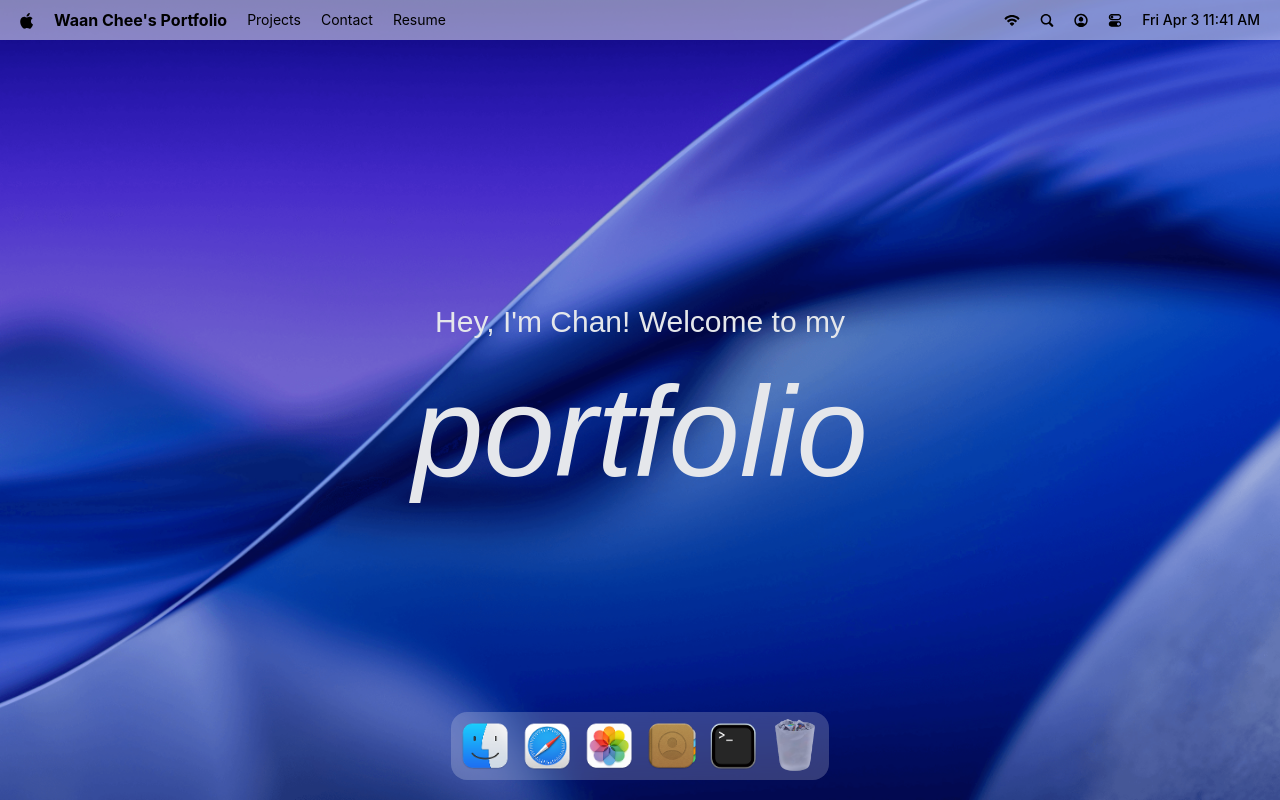
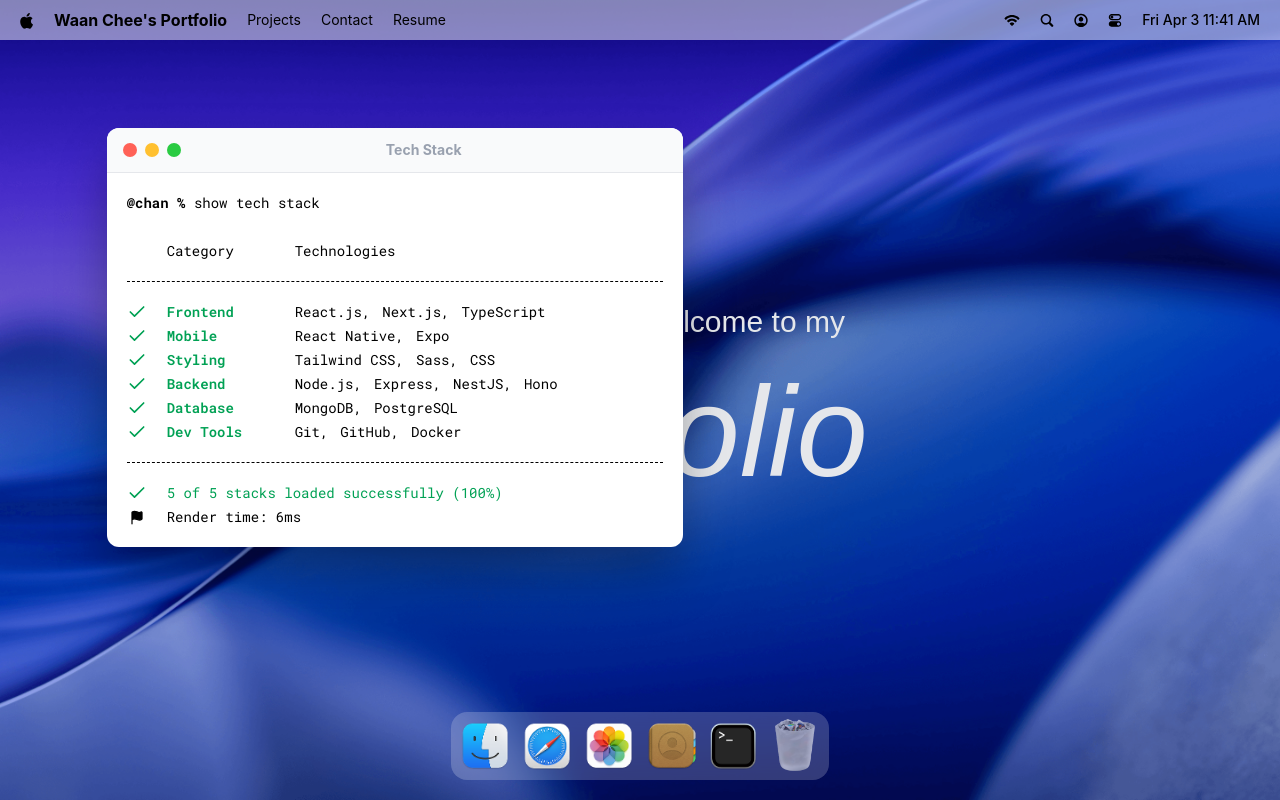
Before and after one commit to WaanChee/MacOS_Portfolio, a React (Vite) app: page / in a window 1280 px wide. Both pictures are taken after a click on the button 733 px from the left and 746 px from the top of the page. Built offline with nearby package versions, Linux system fonts and the light colour scheme; a web font is replaced by a local one.

Commit message:
implement a hoc for managing window states and add the first window - terminal

```diff
--- a/package.json
+++ b/package.json
@@ -14,11 +14,13 @@
     "@tailwindcss/vite": "^4.2.2",
     "dayjs": "^1.11.20",
     "gsap": "^3.14.2",
+    "immer": "^11.1.4",
     "lucide-react": "^1.7.0",
     "react": "^19.2.4",
     "react-dom": "^19.2.4",
     "react-tooltip": "^5.30.0",
-    "tailwindcss": "^4.2.2"
+    "tailwindcss": "^4.2.2",
+    "zustand": "^5.0.12"
   },
   "devDependencies": {
     "@eslint/js": "^9.39.4",
--- a/src/App.jsx
+++ b/src/App.jsx
@@ -1,6 +1,12 @@
 //import Navbar from "#components/Navbar.jsx";
 //import Welcome from "#components/Welcome.jsx";
+import gsap from "gsap";
+import { Draggable } from "gsap/Draggable";
+
 import { Dock, Navbar, Welcome } from "#components";
+import { Terminal } from "#windows";
+
+gsap.registerPlugin(Draggable);
 
 const App = () => {
   return (
@@ -8,6 +14,8 @@
       <Navbar />
       <Welcome />
       <Dock />
+
+      <Terminal />
     </main>
   );
 };
--- a/src/components/Dock.jsx
+++ b/src/components/Dock.jsx
@@ -4,8 +4,10 @@
 
 import { useRef } from "react";
 import { useGSAP } from "@gsap/react";
+import useWindowStore from "#store/window";
 
 const Dock = () => {
+  const { openWindow, closeWindow, windows } = useWindowStore();
   const dockRef = useRef(null);
 
   useGSAP(() => {
@@ -59,7 +61,17 @@
   }, []);
 
   const toggleApp = (app) => {
-    // TODO - Implement Open Window Logic
+    if (!app.canOpen) return;
+
+    const window = windows[app.id];
+
+    if (window.isOpen) {
+      closeWindow(app.id);
+    } else {
+      openWindow(app.id);
+    }
+
+    console.log(windows);
   };
 
   return (
--- /dev/null
+++ b/src/components/WindowControls.jsx
@@ -0,0 +1,15 @@
+import useWindowStore from "#store/window";
+
+const WindowControls = ({ target }) => {
+  const { closeWindow } = useWindowStore();
+
+  return (
+    <div id="window-controls">
+      <div className="close" onClick={() => closeWindow(target)} />
+      <div className="minimize" />
+      <div className="maximize" />
+    </div>
+  );
+};
+
+export default WindowControls;
--- a/src/components/index.js
+++ b/src/components/index.js
@@ -1,5 +1,6 @@
 import Navbar from "./Navbar";
 import Welcome from "./Welcome";
 import Dock from "./Dock";
+import WindowControls from "./WindowControls";
 
-export { Navbar, Welcome, Dock };
+export { Navbar, Welcome, Dock, WindowControls };
--- /dev/null
+++ b/src/hoc/WindowWrapper.jsx
@@ -0,0 +1,55 @@
+import useWindowStore from "#store/window";
+import { useGSAP } from "@gsap/react";
+import { useLayoutEffect, useRef } from "react";
+import gsap from "gsap";
+import { Draggable } from "gsap/Draggable";
+
+const WindowWrapper = (Component, windowKey) => {
+  const Wrapped = (props) => {
+    const { focusWindow, windows } = useWindowStore();
+    const { isOpen, zIndex } = windows[windowKey];
+    const ref = useRef(null);
+
+    useGSAP(() => {
+      const el = ref.current;
+      if (!el || !isOpen) return;
+
+      el.style.display = "block";
+
+      gsap.fromTo(
+        el,
+        { scale: 0.8, opacity: 0, y: 40 },
+        { scale: 1, opacity: 1, y: 0, duration: 0.4, ease: "power3.out" },
+      );
+    }, [isOpen]);
+
+    useGSAP(() => {
+      const el = ref.current;
+      if (!el) return;
+
+      const [instance] = Draggable.create(el, {
+        onPress: () => focusWindow(windowKey),
+      });
+
+      return () => instance.kill();
+    }, []);
+
+    useLayoutEffect(() => {
+      const el = ref.current;
+      if (!el) return;
+      el.style.display = isOpen ? "block" : "none";
+    }, [isOpen]);
+
+    return (
+      <section id={windowKey} ref={ref} style={{ zIndex }} className="absolute">
+        <Component {...props} />
+      </section>
+    );
+  };
+
+  Wrapped.displayName = `WindowWrapper(${Component.displayName || Component.name || "Component"})`;
+
+  return Wrapped;
+};
+
+export default WindowWrapper;
--- /dev/null
+++ b/src/store/window.js
@@ -0,0 +1,35 @@
+import { INITIAL_Z_INDEX, WINDOW_CONFIG } from "#constants";
+import { immer } from "zustand/middleware/immer";
+import { create } from "zustand";
+
+const useWindowStore = create(
+  immer((set) => ({
+    windows: WINDOW_CONFIG,
+    nextZIndex: INITIAL_Z_INDEX + 1,
+
+    openWindow: (windowkey, data = null) =>
+      set((state) => {
+        const win = state.windows[windowkey];
+        if (!win) return;
+        win.isOpen = true;
+        win.zIndex = state.nextZIndex;
+        win.data = data ?? win.data;
+        state.nextZIndex++;
+      }),
+    closeWindow: (windowkey) =>
+      set((state) => {
+        const win = state.windows[windowkey];
+        if (!win) return;
+        win.isOpen = false;
+        win.zIndex = INITIAL_Z_INDEX;
+        win.data = null;
+      }),
+    focusWindow: (windowkey) =>
+      set((state) => {
+        const win = state.windows[windowkey];
+        win.zIndex = state.nextZIndex++;
+      }),
+  })),
+);
+
+export default useWindowStore;
--- /dev/null
+++ b/src/windows/Terminal.jsx
@@ -0,0 +1,59 @@
+import WindowWrapper from "#hoc/WindowWrapper";
+import { techStack } from "#constants";
+import { Check, Flag } from "lucide-react";
+import WindowControls from "#components/WindowControls";
+
+const Terminal = () => {
+  return (
+    <>
+      <div id="window-header">
+        <WindowControls target="terminal" />
+        <h2>Tech Stack</h2>
+      </div>
+
+      <div className="techstack">
+        <p>
+          <span className="font-bold">@chan % </span>
+          show tech stack
+        </p>
+
+        <div className="label">
+          <p className="w-32">Category</p>
+          <p>Technologies</p>
+        </div>
+
+        <ul className="content">
+          {techStack.map(({ category, items }) => (
+            <li key={category} className="flex items-center">
+              <Check className="check" size={20} />
+              <h3>{category}</h3>
+              <ul>
+                {items.map((item, i) => (
+                  <li key={i}>
+                    {item}
+                    {i < items.length - 1 ? "," : ""}
+                  </li>
+                ))}
+              </ul>
+            </li>
+          ))}
+        </ul>
+
+        <div className="footnote">
+          <p>
+            <Check size={20} /> 5 of 5 stacks loaded successfully (100%)
+          </p>
+
+          <p className="text-black">
+            <Flag size={15} fill="black" />
+            Render time: 6ms
+          </p>
+        </div>
+      </div>
+    </>
+  );
+};
+
+const TerminalWindow = WindowWrapper(Terminal, "terminal");
+
+export default TerminalWindow;
--- /dev/null
+++ b/src/windows/index.js
@@ -0,0 +1,3 @@
+import Terminal from "./Terminal";
+
+export { Terminal };
```
Also changed, not shown: 1 other file (tests, documents, lock files or other folders).
